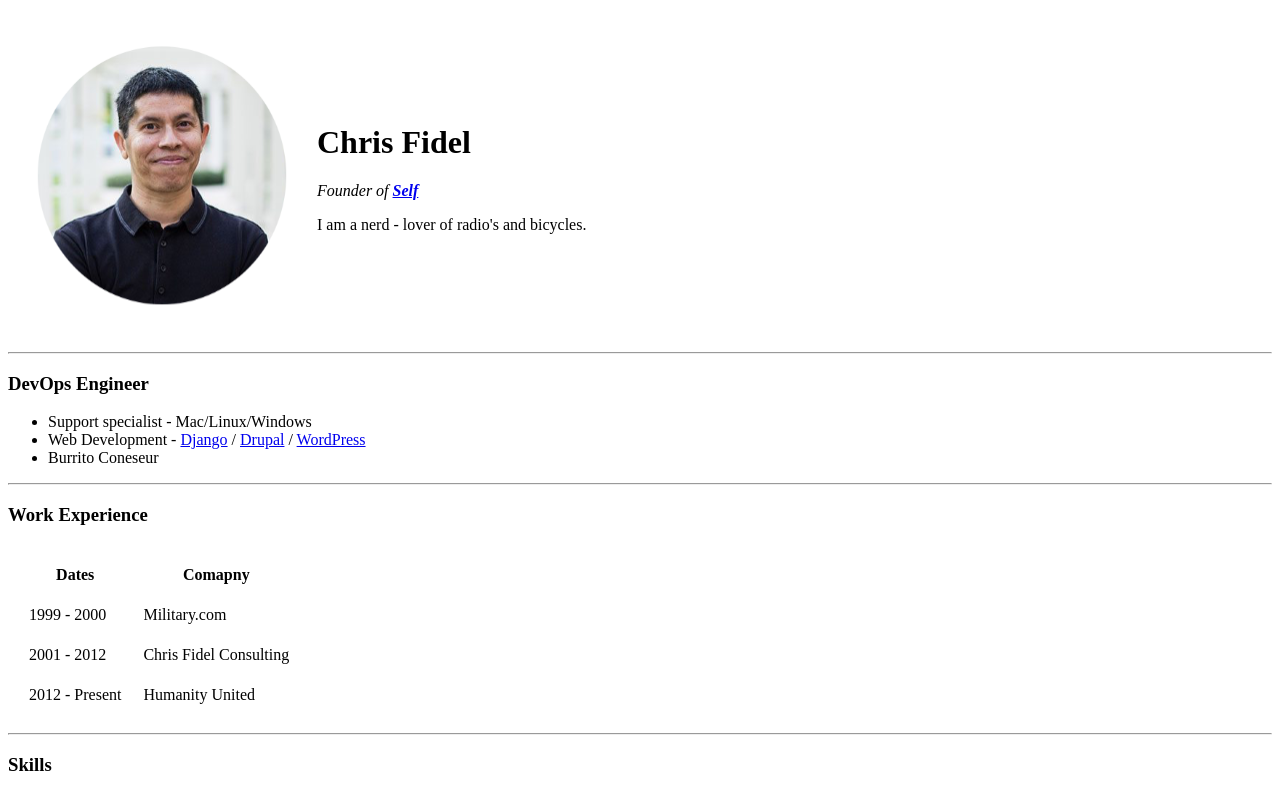
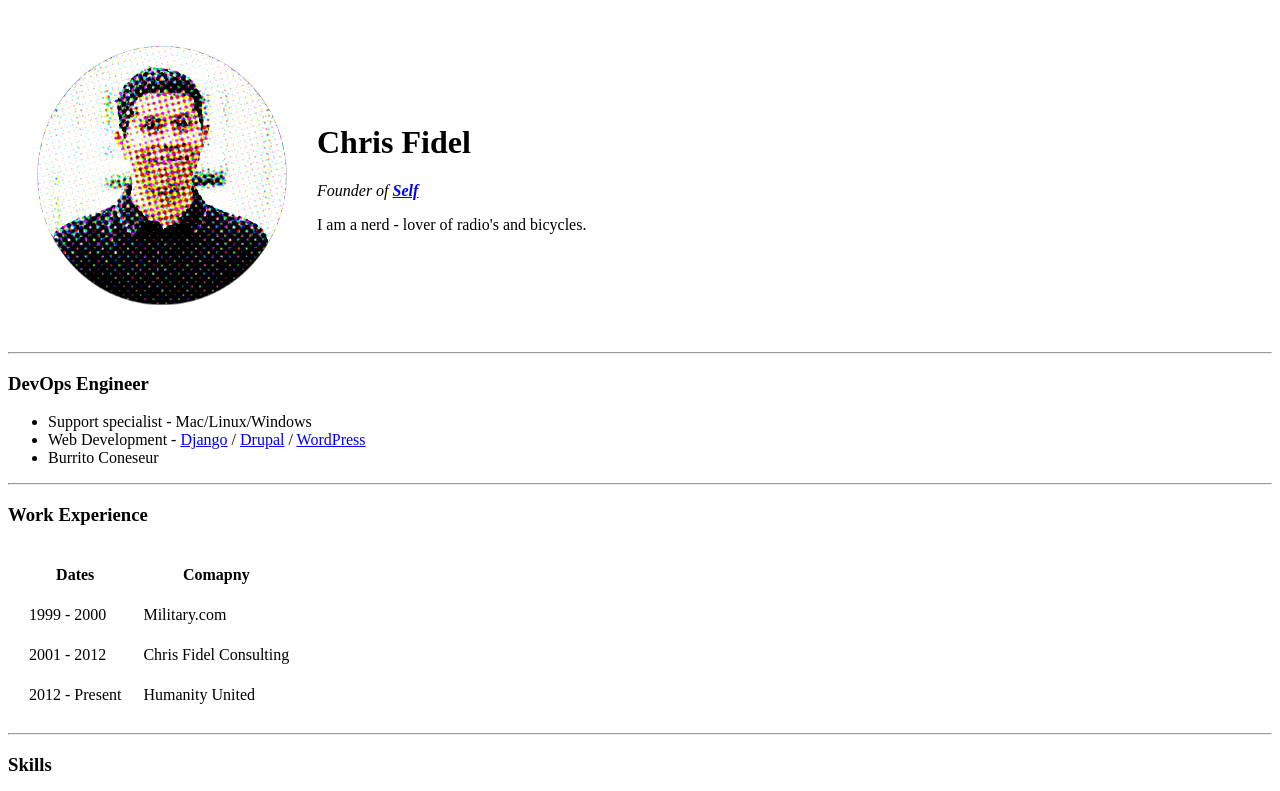
Before and after one commit to huchris/cfcv, a plain HTML site: page index.html in a window 1280 px wide. Shown: the top 791 px of the page. Drawn offline with Linux system fonts and the light colour scheme.

Commit message:
add new profile images and updated index page

```diff
--- a/index.html
+++ b/index.html
@@ -7,7 +7,7 @@
   <body>
     <table cellspacing="20">
       <tr>
-        <td><img src="imgs/profile2.png" alt="Chris Fidel"></td>
+        <td><img src="imgs/pro2.png" alt="Chris Fidel"></td>
         <td><h1>Chris Fidel</h1>
         <p><em>Founder of <strong><a href="https://chrisfidel.info/" target="_blank">Self</a></strong></em></p>
         <p>I am a nerd - lover of radio's and bicycles.</p></td>
```
Also changed, not shown: imgs/pro.png (added), imgs/pro2.png (added), 1 other file.
